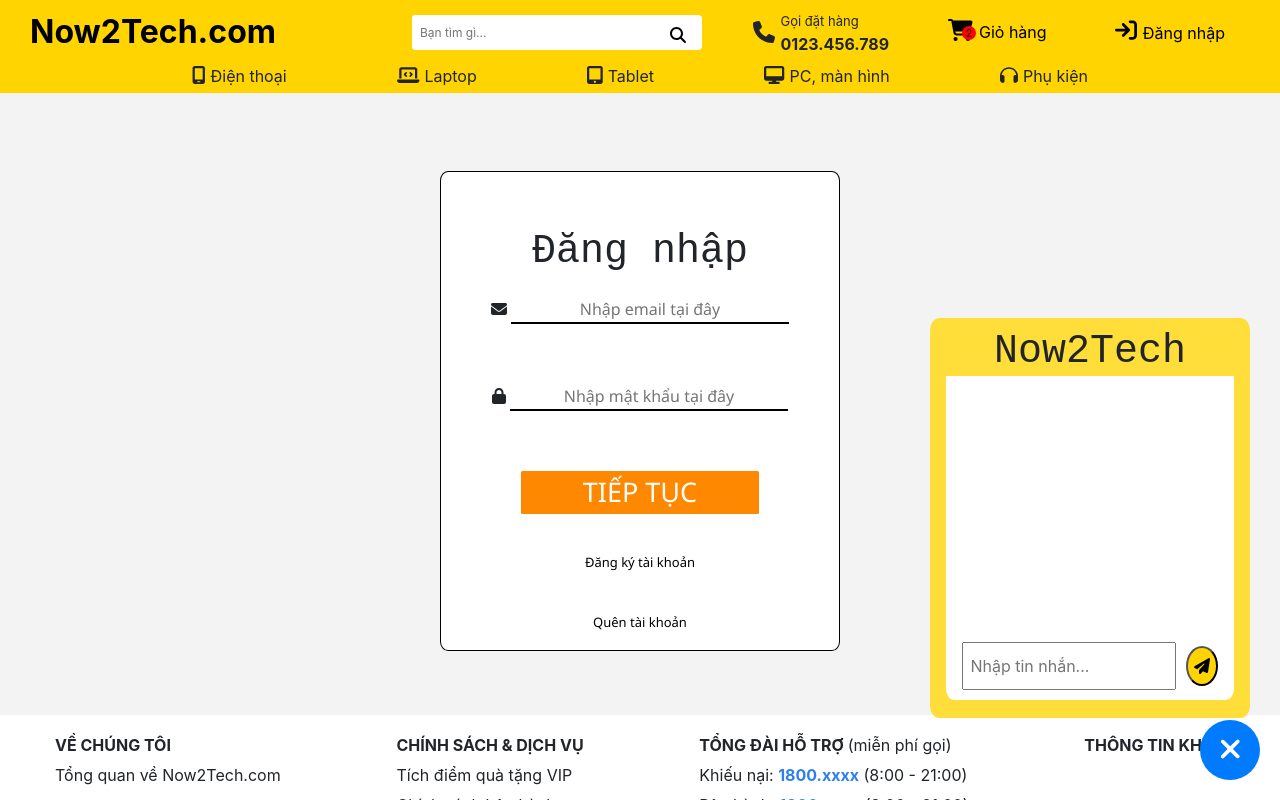
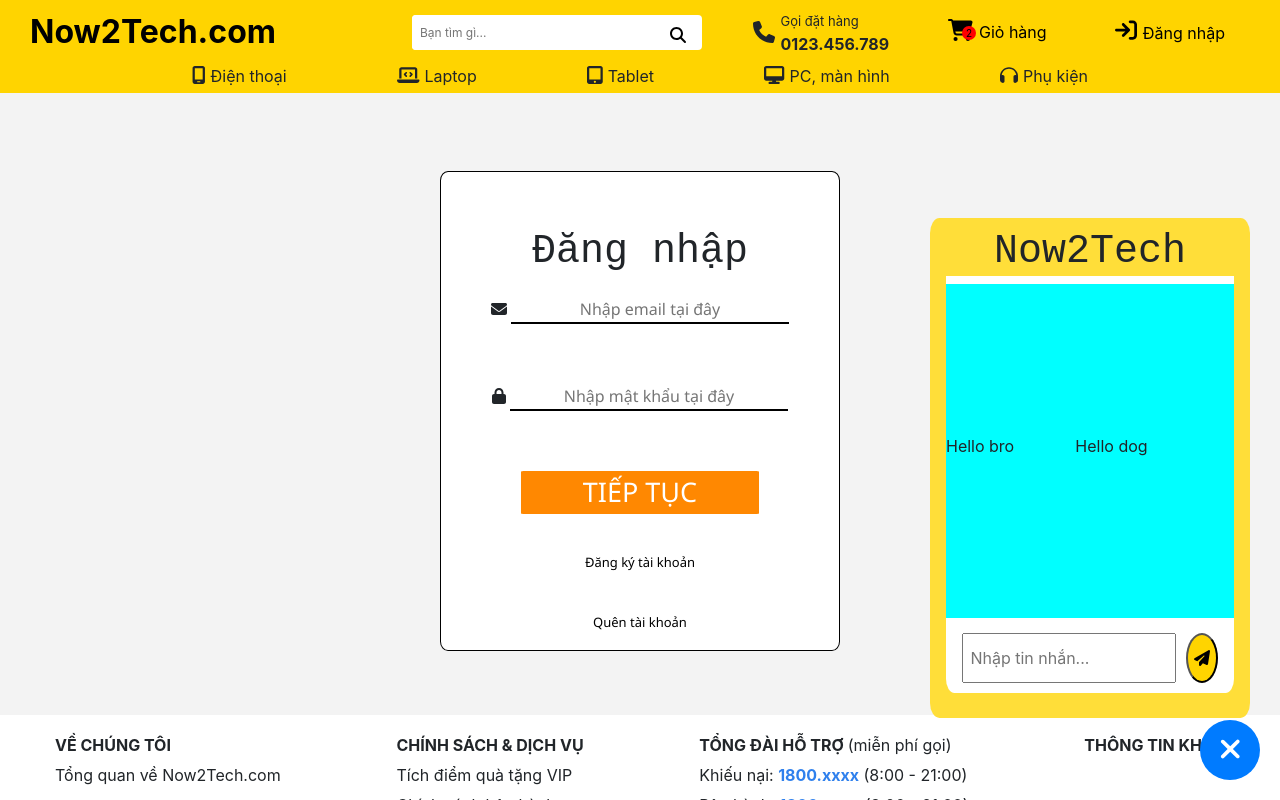
Before and after one commit to dabeiStudent/now2tech, a React (Create React App) app in the folder frontend/: page /login in a window 1280 px wide. Both pictures are taken after a click on the button 1230 px from the left and 750 px from the top of the page. Shown: the top 800 px of the page. Built offline with nearby package versions, Linux system fonts and the light colour scheme.

Commit message:
xây dựng giao diện khung chat

```diff
--- a/frontend/src/Pages/Authenticate/LoginPage.jsx
+++ b/frontend/src/Pages/Authenticate/LoginPage.jsx
@@ -1,4 +1,4 @@
-import React, { useState } from "react";
+import React, { useState, useEffect } from "react";
 import axios from "axios";
 import './LoginPage.css';
 import { faEnvelope, faLock } from "@fortawesome/free-solid-svg-icons"
@@ -8,6 +8,9 @@ const LoginPage = () => {
     const navigate = useNavigate();
     const [user, setUser] = useState({ email: '', passWord: '' });
     const [noti, setNoti] = useState('');
+    useEffect(() => {
+        window.scrollTo(0, 0);
+    })
     const onChange = event => {
         event.preventDefault();
         setUser({ ...user, [event.target.name]: event.target.value });
--- a/frontend/src/Pages/Authenticate/ResetPWPage.jsx
+++ b/frontend/src/Pages/Authenticate/ResetPWPage.jsx
@@ -4,13 +4,16 @@ import axios from "axios";
 import { faEnvelope } from "@fortawesome/free-solid-svg-icons"
 import { useNavigate } from "react-router-dom";
 import { FontAwesomeIcon } from "@fortawesome/react-fontawesome";
-
+import { useEffect } from "react";
 
 import './ResetPWPage.css';
 const ResetPWPage = () => {
     const navigate = useNavigate();
     const [user, setUser] = useState({ email: '' });
     const [noti, setNoti] = useState('');
+    useEffect(() => {
+        window.scrollTo(0, 0);
+    })
     const onChange = event => {
         event.preventDefault();
         setUser({ ...user, [event.target.name]: event.target.value });
--- a/frontend/src/Pages/Authenticate/SignUpPage.jsx
+++ b/frontend/src/Pages/Authenticate/SignUpPage.jsx
@@ -1,4 +1,4 @@
-import React from "react";
+import React, { useEffect } from "react";
 import { useNavigate } from "react-router-dom";
 import { useState } from "react";
 import { faEnvelope, faLock, faUser, faH, faT, faPhone } from "@fortawesome/free-solid-svg-icons";
@@ -10,6 +10,10 @@ const SignUpPage = () => {
     const navigate = useNavigate();
     const [user, setUser] = useState({ firstName: '', lastName: '', phoneNumber: '', userName: '', email: '', passWord: '' });
     const [noti, setNoti] = useState('');
+    useEffect(() => {
+        window.scrollTo(0, 0);
+    })
+
     const signUpHandler = event => {
         event.preventDefault();
         axios.post('http://localhost:5000/user/user-register', user, { withCredentials: true })
--- a/frontend/src/Pages/Product/ProductPage.jsx
+++ b/frontend/src/Pages/Product/ProductPage.jsx
@@ -19,7 +19,7 @@ const ProductPage = () => {
                         <ProductCarousel />
                         <PolicyComponent />
                         <DescComponent />
-                        <RatingComponent/>
+                        <RatingComponent />
                     </div>
                     <div className='box-right'>
                         <div className='price-container'>
@@ -38,9 +38,7 @@ const ProductPage = () => {
                             <button className='product-page__btn'>Trả góp 0%</button>
                         </div>
                         <SpecsComponent />
-
                     </div>
-
                 </div>
             </div>
         </div>
--- a/frontend/src/components/UIElement/Chat.css
+++ b/frontend/src/components/UIElement/Chat.css
@@ -1,6 +1,6 @@
 .chat_window {
     width: 25%;
-    height: 400px;
+    height: 500px;
     background-color: #ffde39;
     border-radius: 3%;
     position: fixed;
@@ -8,6 +8,24 @@
     bottom: 82px;
     right: 30px;
     z-index: 1000;
+}
+
+.chat_content {
+    background-color: aqua;
+    width: 100%;
+    height: 72%;
+}
+
+.chat_lines {
+    list-style: none;
+    /* Loại bỏ dấu đầu dòng mặc định của danh sách */
+    padding: 0;
+    /* Loại bỏ khoảng cách trong danh sách */
+}
+
+.chat_lines li {
+    margin-bottom: 10px;
+    /* Thêm khoảng cách giữa các mục trong danh sách */
 }
 
 .chat {
@@ -30,7 +48,7 @@
     bottom: 7%;
     right: 23%;
     width: 67%;
-    height: 12%;
+    height: 10%;
     padding-left: 2%;
 }
 
@@ -40,7 +58,7 @@
 
 .chat button {
     position: absolute;
-    bottom: 8%;
+    bottom: 7%;
     right: 10%;
     width: 10%;
     height: 10%;
@@ -51,3 +69,13 @@
 .chat button:hover {
     background-color: #f3e081;
 }
+
+@media screen and (max-width: 1368px) and (max-height: 619px) {
+    .chat_window {
+        height: 400px;
+    }
+
+    .chat_content {
+        height: 69%;
+    }
+}
--- a/frontend/src/components/UIElement/Chat.jsx
+++ b/frontend/src/components/UIElement/Chat.jsx
@@ -18,6 +18,12 @@ function Chat() {
         <div className='chat_window'>
             <form className='chat' onSubmit={sendChat}>
                 <h1 id="project_name">Now2Tech</h1>
+                <div className='chat_content'>
+                    <ul className='chat_lines'>
+                        <li>Hello bro</li><br></br>
+                        <li>Hello dog</li>
+                    </ul>
+                </div>
                 <input type="text" value={text} placeholder='Nhập tin nhắn...' onChange={onChange} />
                 <button type="submit"><FontAwesomeIcon icon={faPaperPlane} /></button>
 
```
